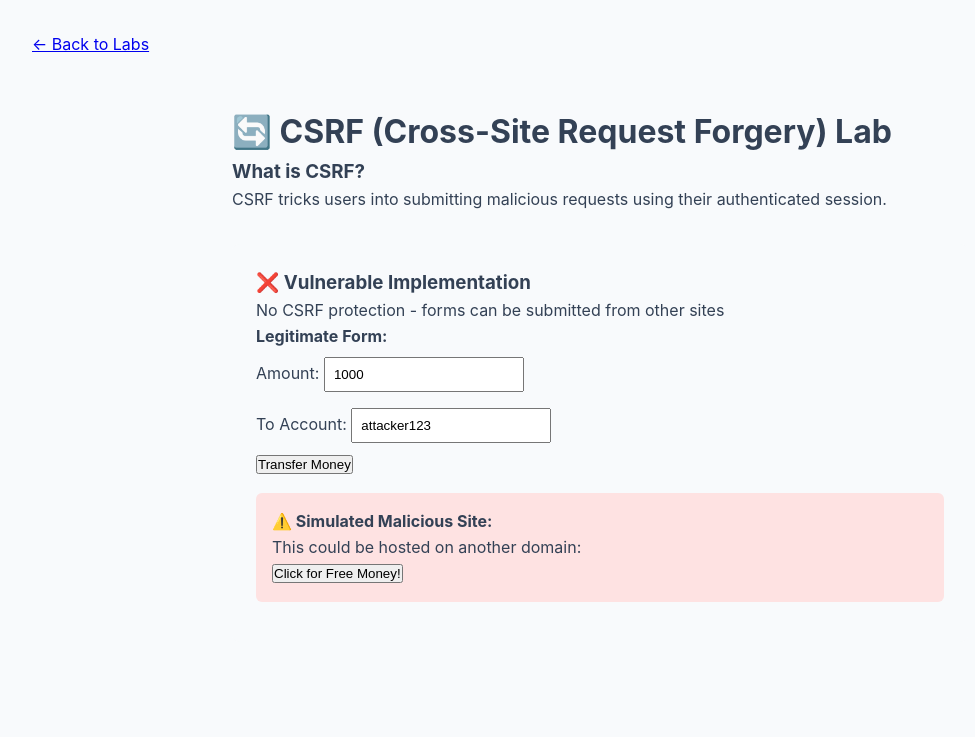
After one commit to islam-hafizul/Web-Security-Lab, a Flask app: template templates/csrf.html in a window 1280 px wide. The commit adds this page. Shown: the top 737 px of the page, without its empty margins (40-1015 px from the left). Run offline with Flask 3, Linux system fonts and the light colour scheme; the template is opened without the code that fills it, so the values that code supplies are empty.

Commit message:
Add CSRF vulnerable version (add csrf.html, update index & requirements)

```diff
--- a/requirements.txt
+++ b/requirements.txt
@@ -1 +1,2 @@
 Flask==2.3.3
+Flask-WTF==1.1.1
--- /dev/null
+++ b/templates/csrf.html
@@ -0,0 +1,78 @@
+<!DOCTYPE html>
+<html lang="en">
+<head>
+    <meta charset="UTF-8">
+    <meta name="viewport" content="width=device-width, initial-scale=1.0">
+    <title>CSRF Lab</title>
+    <link rel="stylesheet" href="{{ url_for('static', filename='css/style.css') }}">
+    <style>
+        .lab-container { max-width: 800px; margin: 0 auto; padding: 2rem; }
+        .demo-section { margin: 2rem 0; padding: 1.5rem; background: #f8fafc; border-radius: 8px; }
+        input { padding: 0.5rem; margin: 0.5rem 0; width: 200px; }
+        .malicious-site { background: #fee2e2; padding: 1rem; border-radius: 6px; margin: 1rem 0; }
+    </style>
+</head>
+<body>
+    <div class="container">
+        <a href="/" style="display: inline-block; margin-bottom: 1rem;">← Back to Labs</a>
+
+        <div class="lab-container">
+            <h1>🔄 CSRF (Cross-Site Request Forgery) Lab</h1>
+
+            <div class="explanation">
+                <h3>What is CSRF?</h3>
+                <p>CSRF tricks users into submitting malicious requests using their authenticated session.</p>
+            </div>
+
+            <div class="demo-section vulnerable">
+                <h3>❌ Vulnerable Implementation</h3>
+                <p>No CSRF protection - forms can be submitted from other sites</p>
+
+                <h4>Legitimate Form:</h4>
+                <form id="vulnerableForm" action="/csrf/vulnerable/transfer" method="POST">
+                    <div>
+                        <label>Amount: </label>
+                        <input type="number" name="amount" value="1000">
+                    </div>
+                    <div>
+                        <label>To Account: </label>
+                        <input type="text" name="to_account" value="attacker123">
+                    </div>
+                    <button type="submit">Transfer Money</button>
+                </form>
+
+                <div class="malicious-site">
+                    <h4>⚠️ Simulated Malicious Site:</h4>
+                    <p>This could be hosted on another domain:</p>
+                    <button onclick="simulateMaliciousRequest()">Click for Free Money!</button>
+                    <p id="maliciousResult"></p>
+                </div>
+            </div>
+        </div>
+    </div>
+
+    <script>
+        function simulateMaliciousRequest() {
+            // Simulate a malicious form submission from another site
+            const form = document.createElement('form');
+            form.method = 'POST';
+            form.action = '/csrf/vulnerable/transfer';
+
+            const amountInput = document.createElement('input');
+            amountInput.type = 'hidden';
+            amountInput.name = 'amount';
+            amountInput.value = '5000';
+
+            const accountInput = document.createElement('input');
+            accountInput.type = 'hidden';
+            accountInput.name = 'to_account';
+            accountInput.value = 'hacker456';
+
+            form.appendChild(amountInput);
+            form.appendChild(accountInput);
+            document.body.appendChild(form);
+            form.submit();
+        }
+    </script>
+</body>
+</html>
--- a/templates/index.html
+++ b/templates/index.html
@@ -27,7 +27,7 @@
                 <p>Cross-Site Scripting attack & prevention</p>
                 <span class="tech-badge">HTML/JS</span>
             </a>
-            <a href="#" class="lab-card">
+            <a href="{{ url_for('csrf_page') }}" class="lab-card">
                 <h2>CSRF</h2>
                 <p>Cross-Site Request Forgery explanation + protection</p>
                 <span class="tech-badge">Flask-WTF</span>
```
